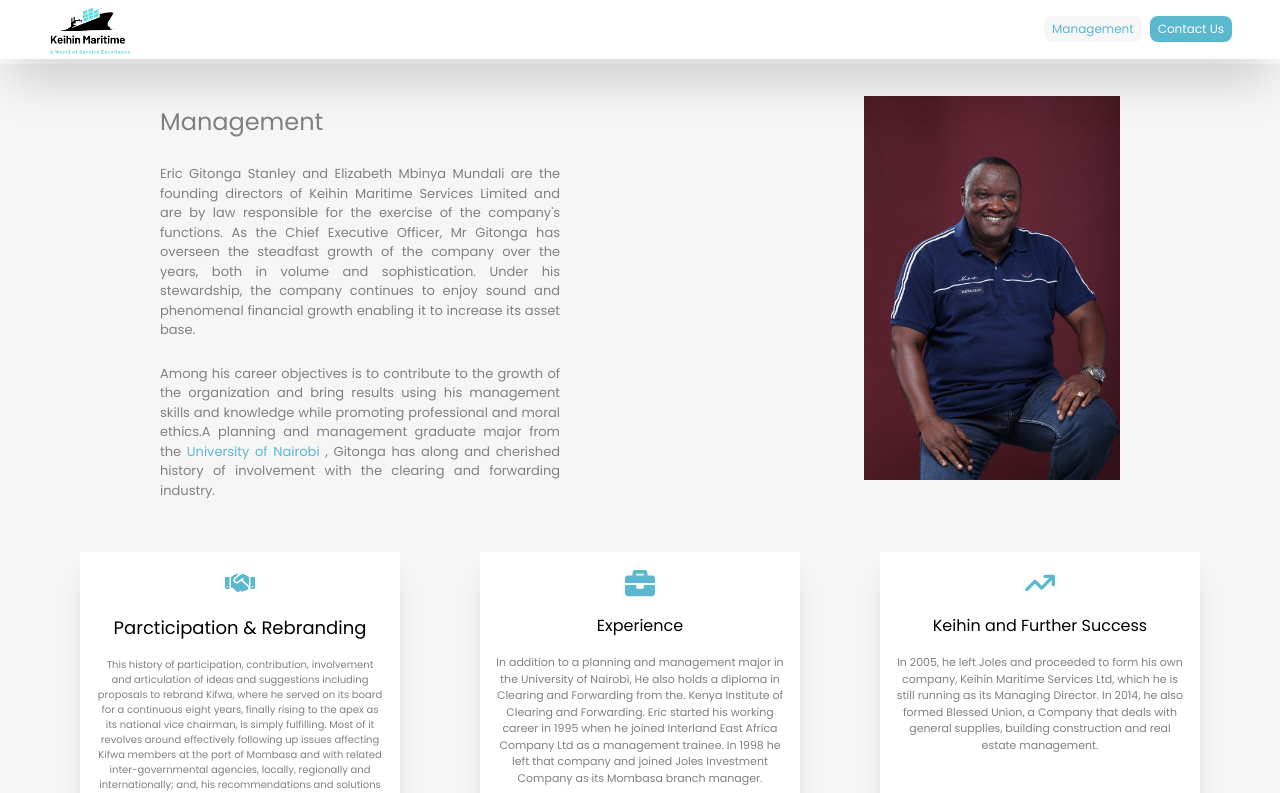
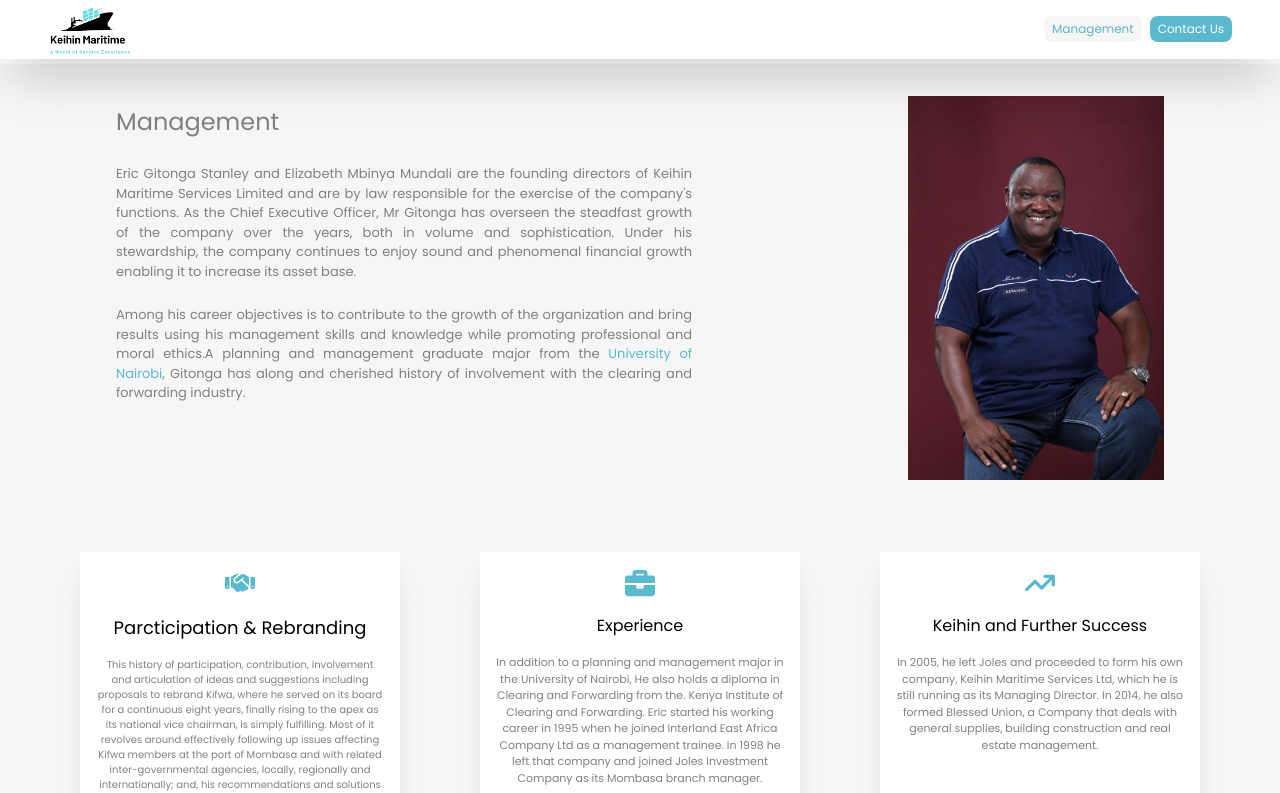
Before and after one commit to RyanKaleliGabriel/keihin, a React (Vite) app: page /management in a window 1280 px wide. Shown: the top 793 px of the page. Built offline with nearby package versions, Linux system fonts and the light colour scheme.

Commit message:
Management Fix

```diff
--- a/src/pages/Management.jsx
+++ b/src/pages/Management.jsx
@@ -12,7 +12,7 @@
           id="About"
           className=" px-8 mt-16 md:flex justify-around gap-12 font-popins sm:flex-row"
         >
-          <div className="flex mt-10 flex-col gap-6 text-justify basis-[25rem] text-[grey] ">
+          <div className="flex mt-10 flex-col gap-6 text-justify basis-[36rem] text-[grey] ">
             <h2 className="text-[1.5rem] text-[grey] ">Management</h2>
             <p className="text-[13px]">
               Eric Gitonga Stanley and Elizabeth Mbinya Mundali are the founding
@@ -28,11 +28,10 @@
               Among his career objectives is to contribute to the growth of the
               organization and bring results using his management skills and
               knowledge while promoting professional and moral ethics.A planning
-              and management graduate major from the{" "}
+              and management graduate major from the
               <Bluespan>
-                {" "}
-                <a href="https://www.uonbi.ac.ke/">University of Nairobi</a>
-              </Bluespan>{" "}
+                <a href="https://www.uonbi.ac.ke/"> University of Nairobi</a>
+              </Bluespan>
               , Gitonga has along and cherished history of involvement with the
               clearing and forwarding industry.
             </p>
@@ -47,7 +46,9 @@
         <div className=" font-popins flex flex-col lg:flex-row  justify-center md:gap-[5rem] gap-[3rem] m-10">
           <div className="rounded-sm bg-white shadow-xl  text-center basis-[20rem]  p-4">
             <FaHandshake className="mx-auto text-3xl text-nrmblue " />
-            <p className=" text-[18px] mt-4 mb-4">Parcticipation & Rebranding</p>
+            <p className=" text-[18px] mt-4 mb-4">
+              Parcticipation & Rebranding
+            </p>
             <p className="text-[10px] text-[grey]">
               This history of participation, contribution, involvement and
               articulation of ideas and suggestions including proposals to
```
